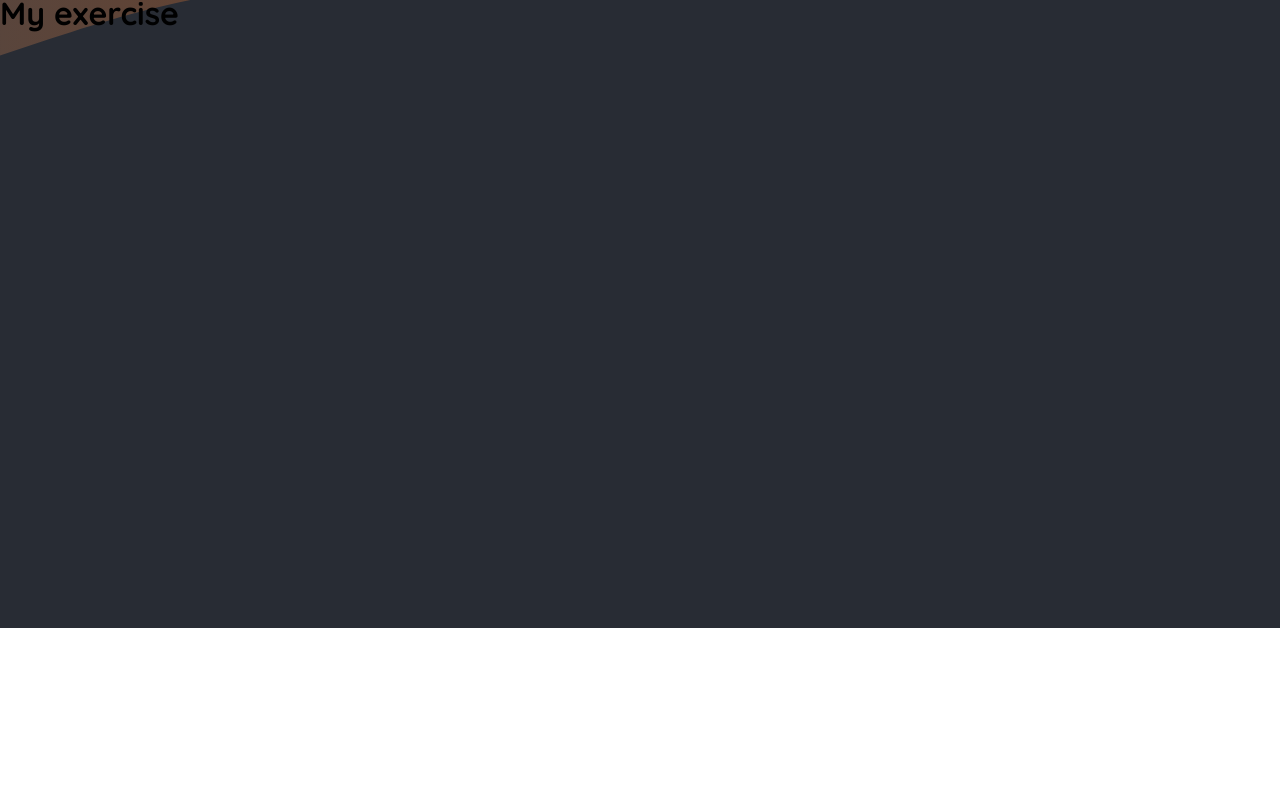
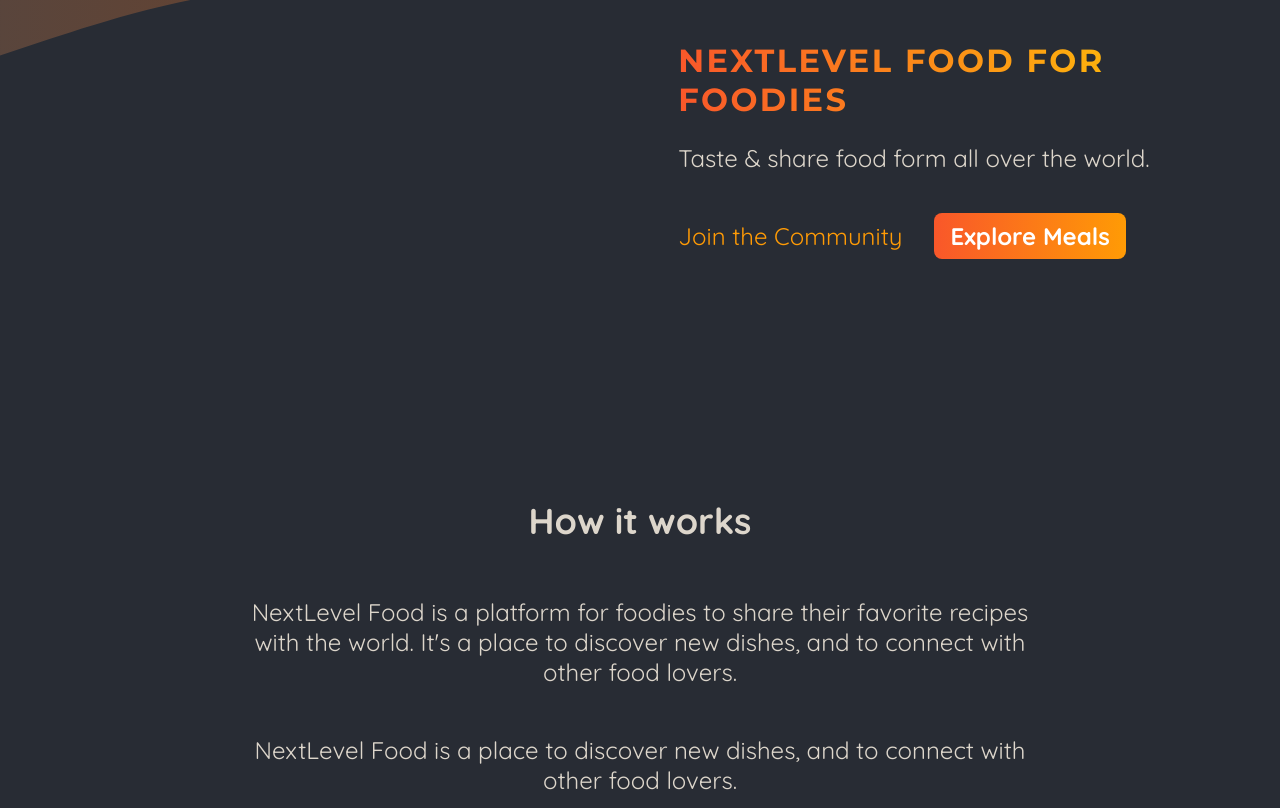
Before and after one commit to hakankurtfe/nextjs-foodies-app, a Next.js app: page / in a window 1280 px wide. Shown: the part 172-980 px from the top of the page. Before the commit the page ends 800 px from the top, so only its background shows below. Built offline with nearby package versions, Linux system fonts and the light colour scheme.

Commit message:
added start page content

```diff
--- a/app/page.js
+++ b/app/page.js
@@ -1,9 +1,52 @@
 import Image from "next/image";
+import Link from "next/link";
+import classes from "./page.module.css";
 
 export default function Home() {
   return (
-    <main>
-      <h1>My exercise</h1>
-    </main>
+    <>
+      <header className={classes.header}>
+        <div className={classes.slideshow}>
+
+        </div>
+        <div>
+          <div className={classes.hero}>
+            <h1>NextLevel Food for Foodies</h1>
+            <p>Taste & share food form all over the world.</p>
+          </div>
+          <div className={classes.cta}>
+            <Link href="/community">Join the Community</Link>
+            <Link href="/meals">Explore Meals</Link>
+          </div>
+        </div>
+      </header>
+      <main>
+      <section className={classes.section}>
+          <h2>How it works</h2>
+          <p>
+            NextLevel Food is a platform for foodies to share their favorite
+            recipes with the world. It&apos;s a place to discover new dishes, and to
+            connect with other food lovers.
+          </p>
+          <p>
+            NextLevel Food is a place to discover new dishes, and to connect
+            with other food lovers.
+          </p>
+        </section>
+
+        <section className={classes.section}>
+          <h2>Why NextLevel Food?</h2>
+          <p>
+            NextLevel Food is a platform for foodies to share their favorite
+            recipes with the world. It&apos;s a place to discover new dishes, and to
+            connect with other food lovers.
+          </p>
+          <p>
+            NextLevel Food is a place to discover new dishes, and to connect
+            with other food lovers.
+          </p>
+        </section>
+      </main>
+    </>
   );
 }
--- /dev/null
+++ b/app/page.module.css
@@ -0,0 +1,75 @@
+.header {
+    display: flex;
+    gap: 3rem;
+    margin: 3rem auto;
+    width: 90%;
+    max-width: 75rem;
+  }
+
+  .slideshow {
+    width: 40rem;
+    height: 25rem;
+  }
+
+  .hero {
+    color: #ddd6cb;
+    font-size: 1.5rem;
+  }
+
+  .hero h1 {
+    font-size: 2rem;
+    font-weight: bold;
+    font-family: 'Montserrat', sans-serif;
+    letter-spacing: 0.15rem;
+    text-transform: uppercase;
+    background: linear-gradient(90deg, #f9572a, #ffc905);
+    background-clip: text;
+    -webkit-background-clip: text;
+    -webkit-text-fill-color: transparent;
+  }
+
+  .cta {
+    font-size: 1.5rem;
+    display: flex;
+    gap: 1rem;
+  }
+
+  .cta a {
+    display: inline-block;
+    margin-top: 1rem;
+    padding: 0.5rem 1rem;
+    border-radius: 0.5rem;
+    background: linear-gradient(90deg, #f9572a, #ff9b05);
+    color: #ffffff;
+    font-weight: bold;
+    text-decoration: none;
+  }
+
+  .cta a:hover,
+  .cta a:active {
+    background: linear-gradient(90deg, #fd4715, #f9b241);
+  }
+
+  .cta a:first-child {
+    background: transparent;
+    font-weight: normal;
+    color: #ff9b05;
+    padding-left: 0;
+  }
+
+  .cta a:first-child:hover,
+  .cta a:first-child:active {
+    background: transparent;
+    color: #f9b241;
+  }
+
+  .section {
+    display: flex;
+    flex-direction: column;
+    color: #ddd6cb;
+    font-size: 1.5rem;
+    max-width: 50rem;
+    width: 90%;
+    margin: 2rem auto;
+    text-align: center;
+  }
```
